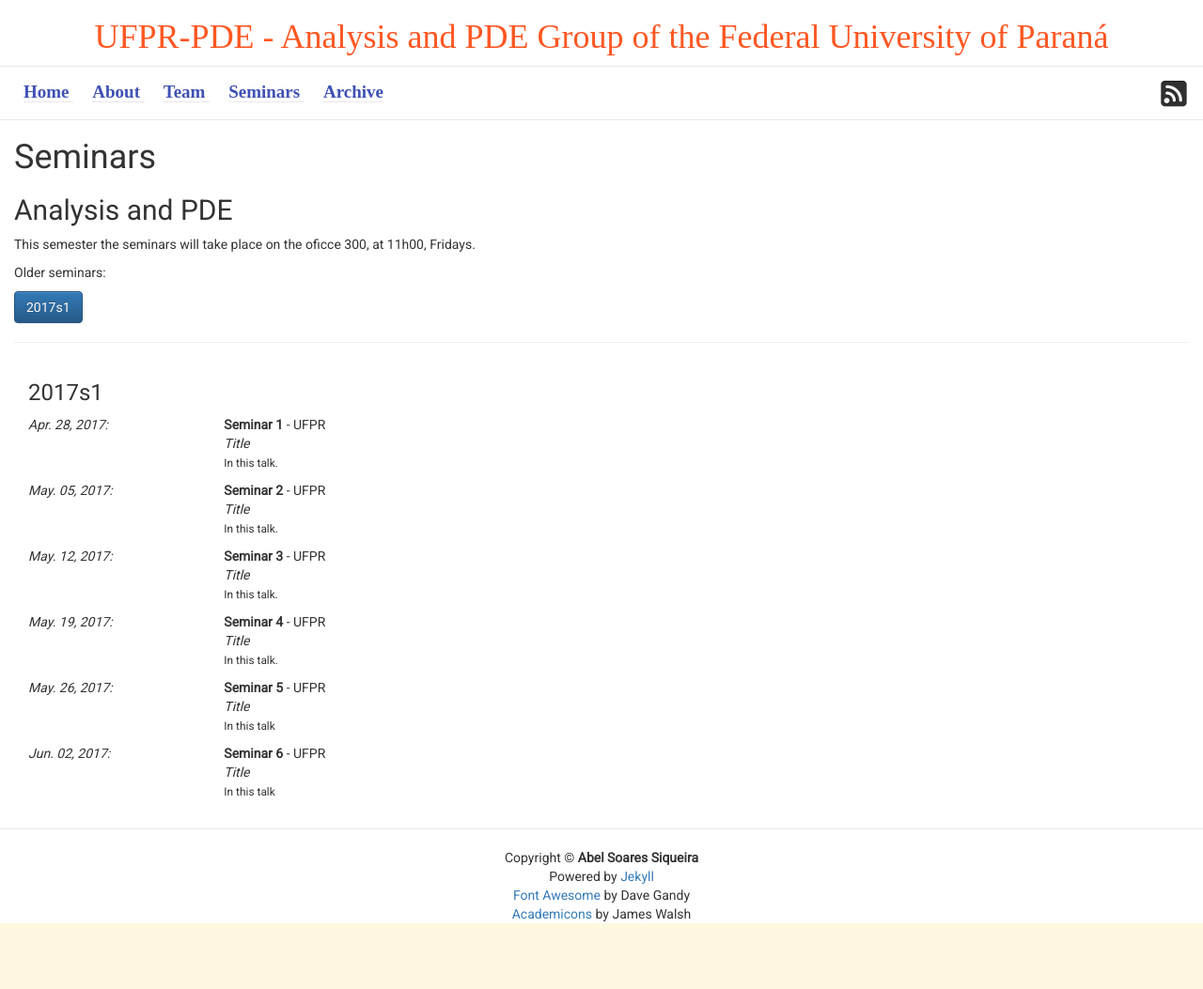
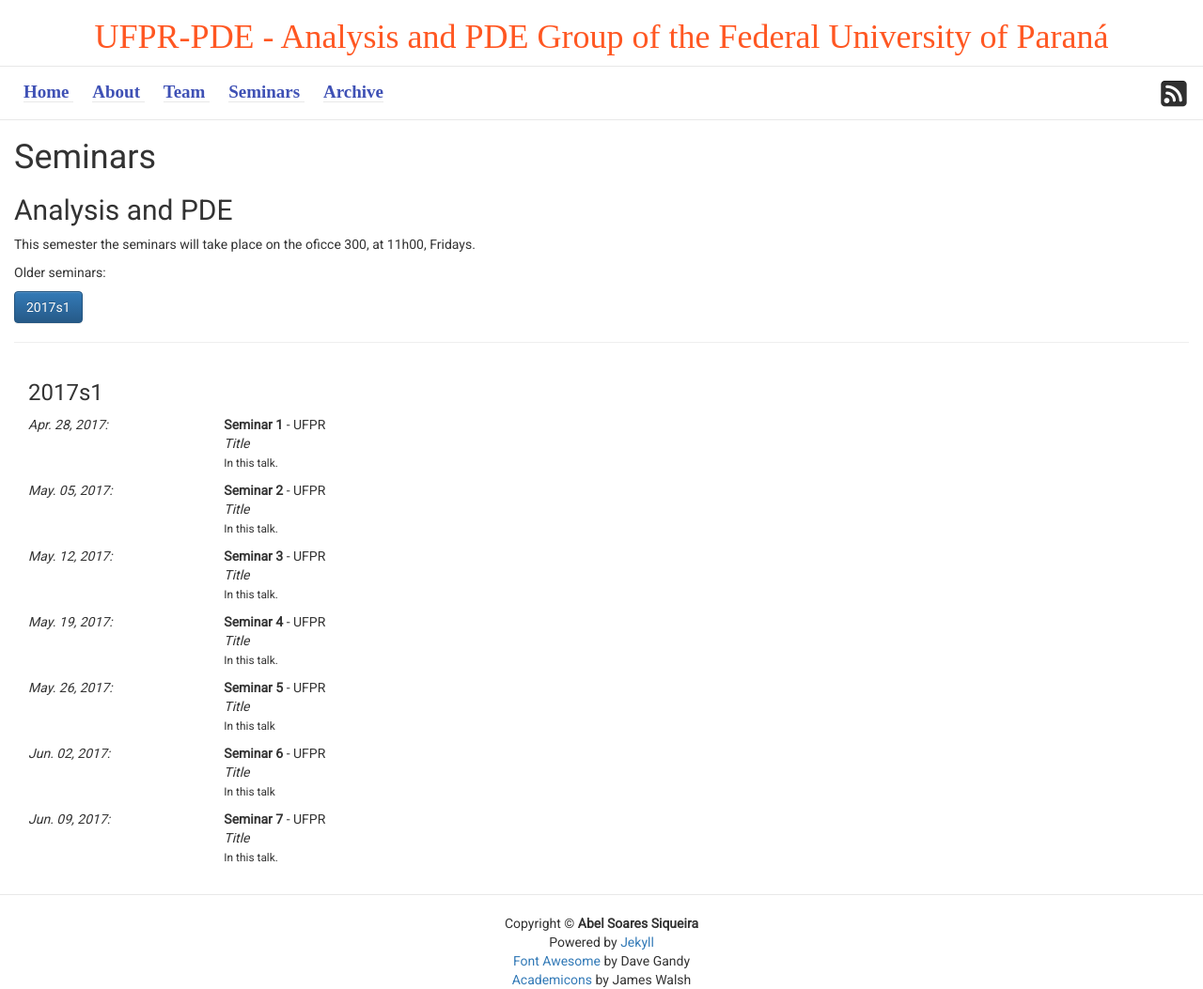
Before and after one commit to ufpr-pde/ufpr-opt.github.io, a Jekyll site: the page built from d_seminars.md, in a window 1280 px wide. Shown: the whole page at 94% size. Built offline with Jekyll 4.4.1, drawn with Linux system fonts in a browser that asks for light colours; some web fonts are replaced; before the commit the page ends 983 px from its top, so only the background shows below that.

Commit message:
Update seminars.yml

```diff
--- a/_data/seminars.yml
+++ b/_data/seminars.yml
@@ -45,3 +45,11 @@
   title: Title
   abstract: >
     In this talk
+
+- author: Seminar 7
+  date: 2017-06-09
+  semester: 2017s1
+  affiliation: UFPR
+  title: Title
+  abstract: >
+    In this talk.
```
